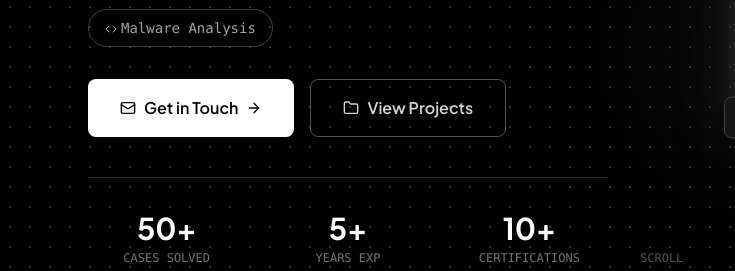
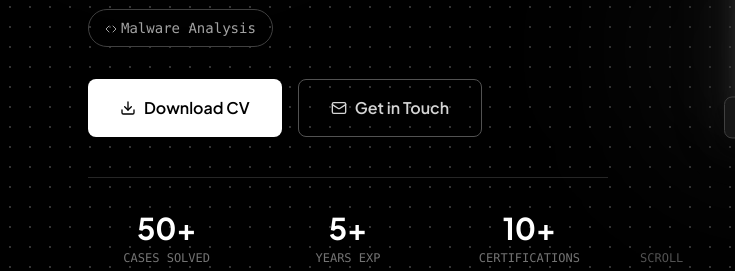
Before and after one commit to bhushantechnical333-lab/Portfolio., a plain HTML site: page index.html in a window 1280 px wide. Shown: the part 483-754 px from the top of the page, 0-735 px from the left. Drawn offline with nearby package versions, Linux system fonts and the light colour scheme.

Commit message:
Update index.html

```diff
--- a/index.html
+++ b/index.html
@@ -385,17 +385,15 @@
 
                     <!-- CTA Buttons -->
                     <div class="flex flex-col sm:flex-row gap-4 animate-fade-up opacity-0 delay-500">
+                        <a href="cv.pdf" download
+                            class="btn-primary px-8 py-4 bg-white text-black font-semibold rounded-lg flex items-center justify-center gap-2 group hover:bg-neutral-200 transition-colors">
+                            <i data-lucide="download" class="w-4 h-4"></i>
+                            Download CV
+                        </a>
                         <a href="#contact"
-                            class="btn-primary px-8 py-4 bg-white text-black font-semibold rounded-lg flex items-center justify-center gap-2 group">
+                            class="btn-secondary px-8 py-4 border border-neutral-600 text-neutral-300 font-semibold rounded-lg flex items-center justify-center gap-2 hover:bg-neutral-900 transition-colors">
                             <i data-lucide="mail" class="w-4 h-4"></i>
                             Get in Touch
-                            <i data-lucide="arrow-right"
-                                class="w-4 h-4 group-hover:translate-x-1 transition-transform"></i>
-                        </a>
-                        <a href="#projects"
-                            class="btn-secondary px-8 py-4 border border-neutral-600 text-neutral-300 font-semibold rounded-lg flex items-center justify-center gap-2">
-                            <i data-lucide="folder" class="w-4 h-4"></i>
-                            View Projects
                         </a>
                     </div>
 
@@ -613,7 +611,7 @@
                             </div>
                             <span class="font-mono text-xs text-neutral-500">OSINT</span>
                         </div>
-                        <h3 class="text-2xl font-bold mb-3 group-hover:text-white transition-colors">EGELA EYE OSINT
+                        <h3 class="text-2xl font-bold mb-3 group-hover:text-white transition-colors">EGELE EYE OSINT
                             FRAMEWORK</h3>
                         <p class="text-neutral-400 mb-6 flex-grow">Lead Developer of an advanced Open Source
                             Intelligence tool that automates data gathering, reducing manual investigation time for
@@ -798,10 +796,10 @@
                     <i data-lucide="mail"></i>
                     Send Email
                 </a>
-                <a href="#" target="_blank"
+                <a href="cv.pdf" download
                     class="flex items-center gap-3 px-8 py-4 border border-neutral-700 text-white font-bold rounded hover:bg-neutral-800 transition-colors">
-                    <i data-lucide="globe"></i>
-                    Visit Website
+                    <i data-lucide="download"></i>
+                    Download CV
                 </a>
             </div>
         </div>
```
